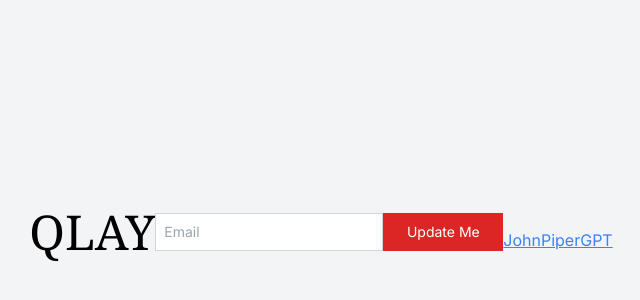
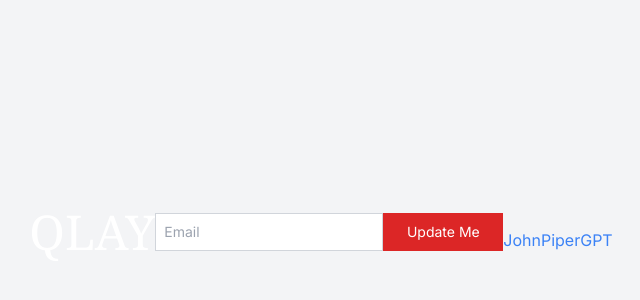
Before and after one commit to clavidk/qlay-main, a Next.js app: page / in a window 1280 px wide. Shown: the part 160-460 px from the top of the page, without its empty margins (319-959 px from the left). Built offline with nearby package versions, Linux system fonts and the light colour scheme.

Commit message:
change container to flex-column

```diff
--- a/pages/index.tsx
+++ b/pages/index.tsx
@@ -13,13 +13,13 @@ const Home: FC = () => (
     </Head>
     <Container>
       <div className="my-8 text-center">
-        <h1 className="text-5xl font-light font-serif mb-4 items-center">QLAY</h1>
+        <h1 className="text-5xl font-light font-serif mb-4 items-center text-white">QLAY</h1>
       </div>
       <div className="my-8 text-center">
         <Form />
       </div>
       <div className="my-8 text-center">
-        <a href="https://pipergpt.qlay.xyz" className="underline text-blue-500">JohnPiperGPT</a>
+        <a href="https://pipergpt.qlay.xyz" className="text-blue-500">JohnPiperGPT</a>
       </div>
     </Container>
   </>
```
